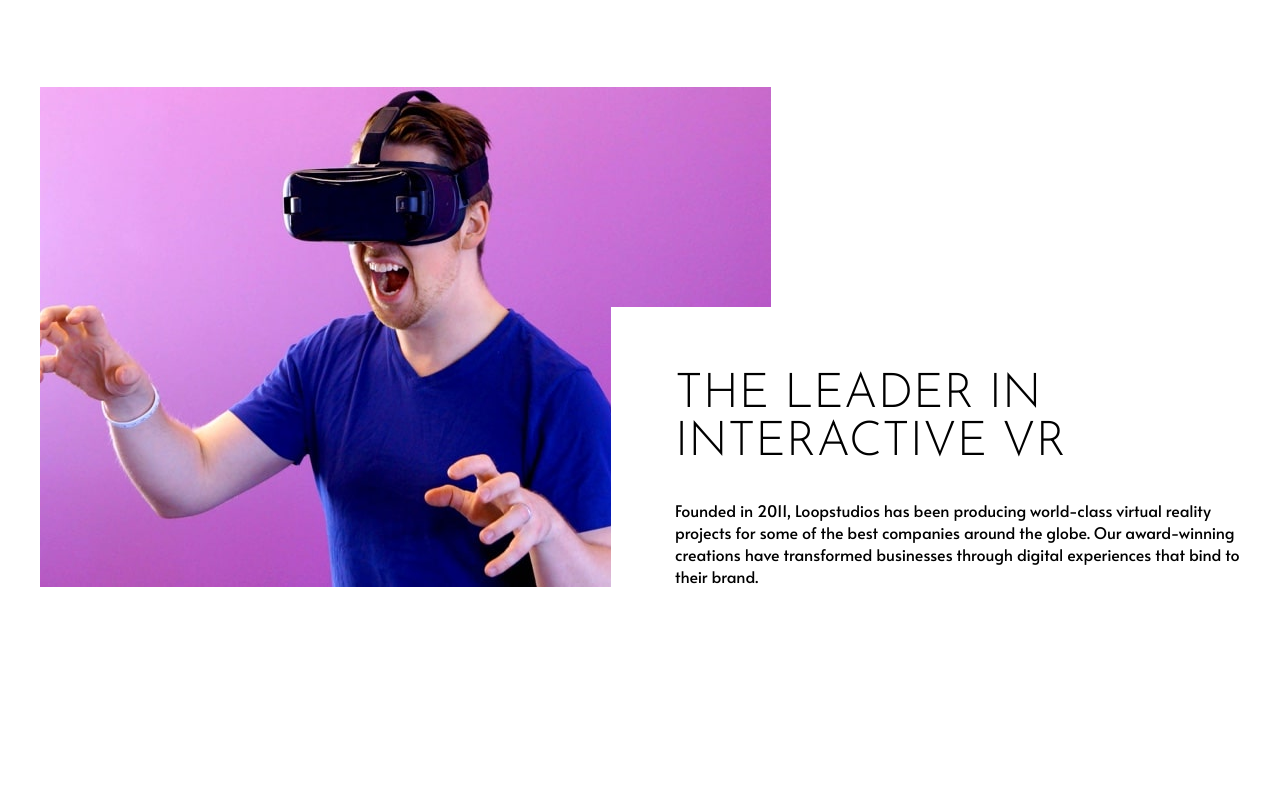
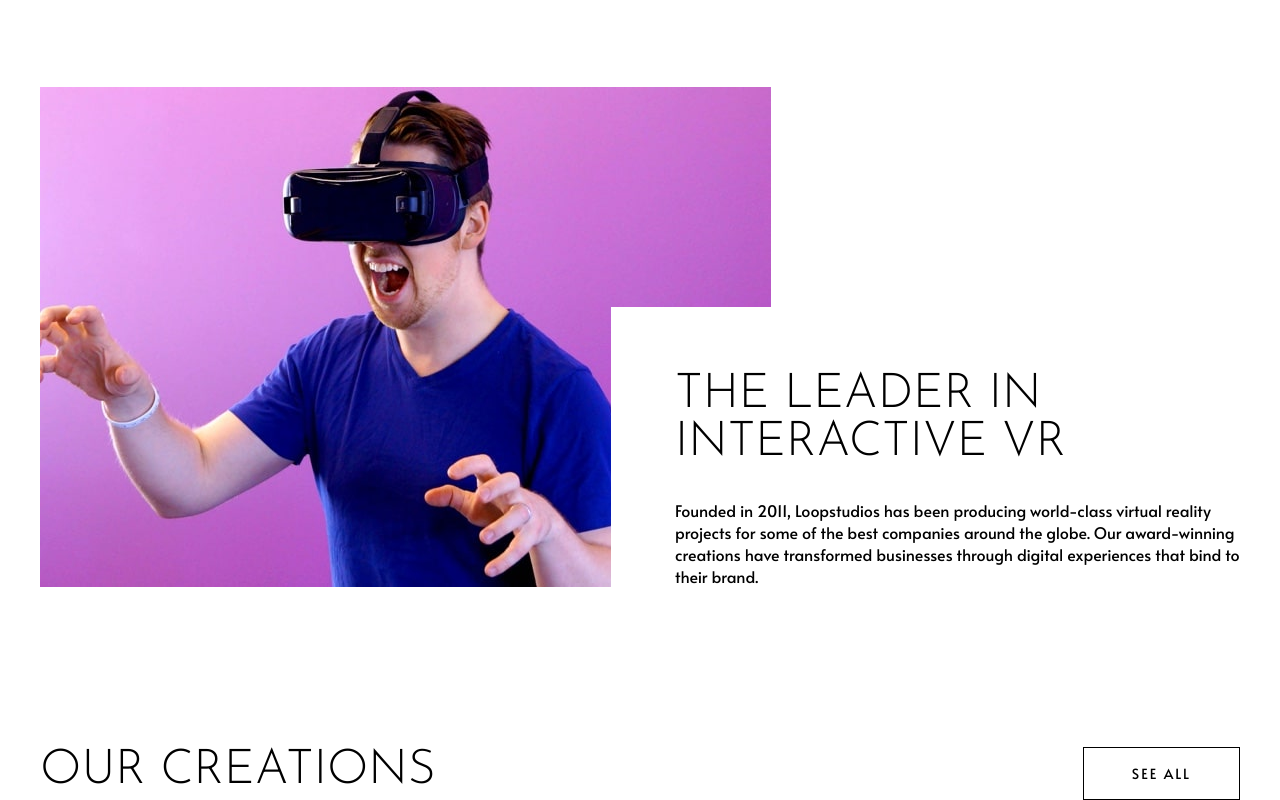
Before and after one commit to d-zucho/loop_studios, a React (Vite) app: page / in a window 1280 px wide. Shown: the part 731-1531 px from the top of the page. Before the commit the page ends 1478 px from the top, so only its background shows below. Built offline with nearby package versions, Linux system fonts and the light colour scheme.

Commit message:
start creations section

```diff
--- a/src/App.jsx
+++ b/src/App.jsx
@@ -1,5 +1,6 @@
 import './App.css'
 import About from './components/About'
+import Creations from './components/Creations'
 import Header from './components/Header'
 
 function App() {
@@ -7,6 +8,7 @@ function App() {
     <>
       <Header />
       <About />
+      <Creations />
     </>
   )
 }
--- /dev/null
+++ b/src/components/Creations.jsx
@@ -0,0 +1,14 @@
+import './styles/creations.styles.css'
+
+const Creations = () => {
+  return (
+    <section className='section-container container'>
+      <div className='creations-header'>
+        <h2 className='creations-title'>Our Creations</h2>
+        <button className='see-all'>See All</button>
+      </div>
+    </section>
+  )
+}
+
+export default Creations
--- /dev/null
+++ b/src/components/styles/creations.styles.css
@@ -0,0 +1,22 @@
+.creations-header {
+  display: flex;
+  justify-content: space-between;
+}
+
+.creations-title {
+  font-size: 3rem;
+  font-family: 'Josefin Sans', sans-serif;
+  font-weight: 300;
+  text-transform: uppercase;
+}
+
+.see-all {
+  font-family: 'Alata', sans-serif;
+  text-transform: uppercase;
+  font-size: 0.875rem;
+  font-weight: 400;
+  border: 1px solid black;
+  padding: 1rem 3rem;
+  letter-spacing: 2px;
+  background-color: transparent;
+}
```
Also changed, not shown: src/components/Card.jsx (added, +10 -0 lines), src/photos.js (added, +42 -0 lines).
